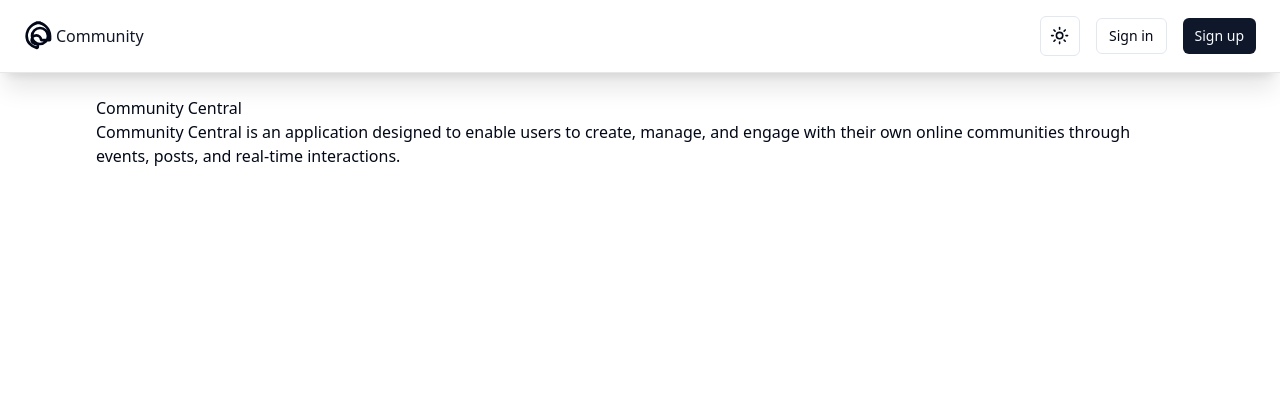
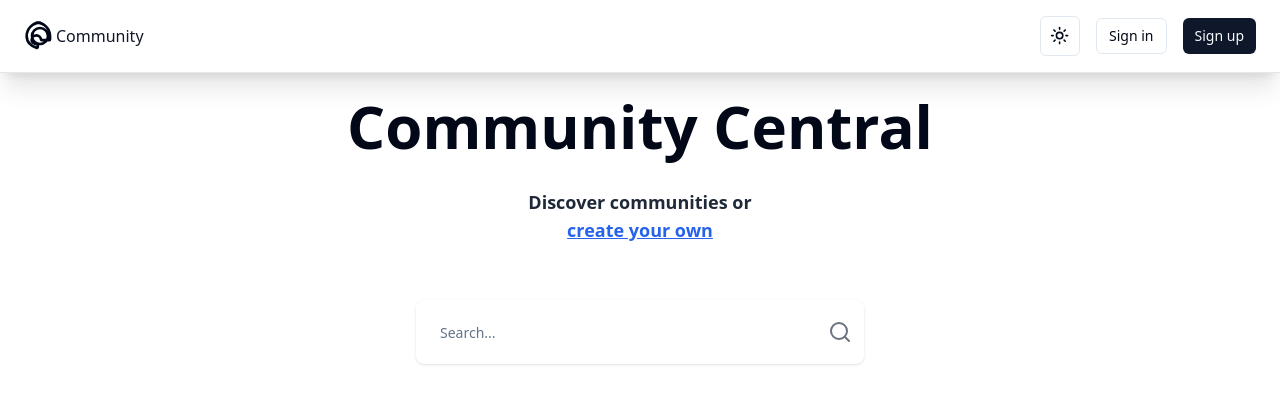
Before and after one commit to RiadMefti/nextjs-supabase-auth-example, a Next.js app: page / in a window 1280 px wide. Shown: the top 404 px of the page. Built offline with nearby package versions, Linux system fonts and the light colour scheme.

Commit message:
searchBar

```diff
--- a/src/app/page.tsx
+++ b/src/app/page.tsx
@@ -1,12 +1,26 @@
+import SearchBar from "@/components/ui/SearchBar";
 import Image from "next/image";
 
 export default function Home() {
-  return <main>
-    <div>
-      <h1>Community Central</h1>
-      <p>
-        Community Central is an application designed to enable users to create, manage, and engage with their own online communities through events, posts, and real-time interactions.
-      </p>
-    </div>
-  </main>;
+  return (
+    <main>
+      <div className="flex gap-14 flex-col items-center justify-center">
+        <div className="flex gap-8 flex-col">
+          <h1 className="text-4xl font-bold text-center leading-tight md:text-6xl">
+            Community Central
+          </h1>
+          <div className="text-gray-800 text-base font-bold text-center leading-tight md:text-lg dark:text-gray-300">
+            <p>Discover communities or</p>
+            <p className=" text-blue-600 underline dark:text-yellow-400">
+              create your own
+            </p>{" "}
+            {/* Highlighted in yellow */}
+          </div>
+        </div>
+        <div className="w-full max-w-md">
+          <SearchBar />
+        </div>
+      </div>
+    </main>
+  );
 }
--- /dev/null
+++ b/src/components/ui/SearchBar.tsx
@@ -0,0 +1,34 @@
+import { Input } from "@/components/ui/input";
+
+export default function SearchBar() {
+  return (
+    <div className="  flex gap-4 items-center p-3 bg-white dark:bg-gray-800 rounded-lg shadow">
+      <Input
+        className=" flex-1 text-gray-900 dark:text-white bg-transparent border-none focus:ring-0"
+        placeholder="Search..."
+        type="text"
+      />
+      <SearchIcon className="text-gray-500 dark:text-gray-400" />
+    </div>
+  );
+}
+
+function SearchIcon(props: any) {
+  return (
+    <svg
+      {...props}
+      xmlns="http://www.w3.org/2000/svg"
+      width="24"
+      height="24"
+      viewBox="0 0 24 24"
+      fill="none"
+      stroke="currentColor"
+      strokeWidth="2"
+      strokeLinecap="round"
+      strokeLinejoin="round"
+    >
+      <circle cx="11" cy="11" r="8" />
+      <path d="m21 21-4.3-4.3" />
+    </svg>
+  );
+}
--- /dev/null
+++ b/src/components/ui/card.tsx
@@ -0,0 +1,79 @@
+import * as React from "react"
+
+import { cn } from "@/lib/utils"
+
+const Card = React.forwardRef<
+  HTMLDivElement,
+  React.HTMLAttributes<HTMLDivElement>
+>(({ className, ...props }, ref) => (
+  <div
+    ref={ref}
+    className={cn(
+      "rounded-lg border bg-card text-card-foreground shadow-sm",
+      className
+    )}
+    {...props}
+  />
+))
+Card.displayName = "Card"
+
+const CardHeader = React.forwardRef<
+  HTMLDivElement,
+  React.HTMLAttributes<HTMLDivElement>
+>(({ className, ...props }, ref) => (
+  <div
+    ref={ref}
+    className={cn("flex flex-col space-y-1.5 p-6", className)}
+    {...props}
+  />
+))
+CardHeader.displayName = "CardHeader"
+
+const CardTitle = React.forwardRef<
+  HTMLParagraphElement,
+  React.HTMLAttributes<HTMLHeadingElement>
+>(({ className, ...props }, ref) => (
+  <h3
+    ref={ref}
+    className={cn(
+      "text-2xl font-semibold leading-none tracking-tight",
+      className
+    )}
+    {...props}
+  />
+))
+CardTitle.displayName = "CardTitle"
+
+const CardDescription = React.forwardRef<
+  HTMLParagraphElement,
+  React.HTMLAttributes<HTMLParagraphElement>
+>(({ className, ...props }, ref) => (
+  <p
+    ref={ref}
+    className={cn("text-sm text-muted-foreground", className)}
+    {...props}
+  />
+))
+CardDescription.displayName = "CardDescription"
+
+const CardContent = React.forwardRef<
+  HTMLDivElement,
+  React.HTMLAttributes<HTMLDivElement>
+>(({ className, ...props }, ref) => (
+  <div ref={ref} className={cn("p-6 pt-0", className)} {...props} />
+))
+CardContent.displayName = "CardContent"
+
+const CardFooter = React.forwardRef<
+  HTMLDivElement,
+  React.HTMLAttributes<HTMLDivElement>
+>(({ className, ...props }, ref) => (
+  <div
+    ref={ref}
+    className={cn("flex items-center p-6 pt-0", className)}
+    {...props}
+  />
+))
+CardFooter.displayName = "CardFooter"
+
+export { Card, CardHeader, CardFooter, CardTitle, CardDescription, CardContent }
--- /dev/null
+++ b/src/components/ui/input.tsx
@@ -0,0 +1,25 @@
+import * as React from "react"
+
+import { cn } from "@/lib/utils"
+
+export interface InputProps
+  extends React.InputHTMLAttributes<HTMLInputElement> {}
+
+const Input = React.forwardRef<HTMLInputElement, InputProps>(
+  ({ className, type, ...props }, ref) => {
+    return (
+      <input
+        type={type}
+        className={cn(
+          "flex h-10 w-full rounded-md border border-input bg-background px-3 py-2 text-sm ring-offset-background file:border-0 file:bg-transparent file:text-sm file:font-medium placeholder:text-muted-foreground focus-visible:outline-none focus-visible:ring-2 focus-visible:ring-ring focus-visible:ring-offset-2 disabled:cursor-not-allowed disabled:opacity-50",
+          className
+        )}
+        ref={ref}
+        {...props}
+      />
+    )
+  }
+)
+Input.displayName = "Input"
+
+export { Input }
```
